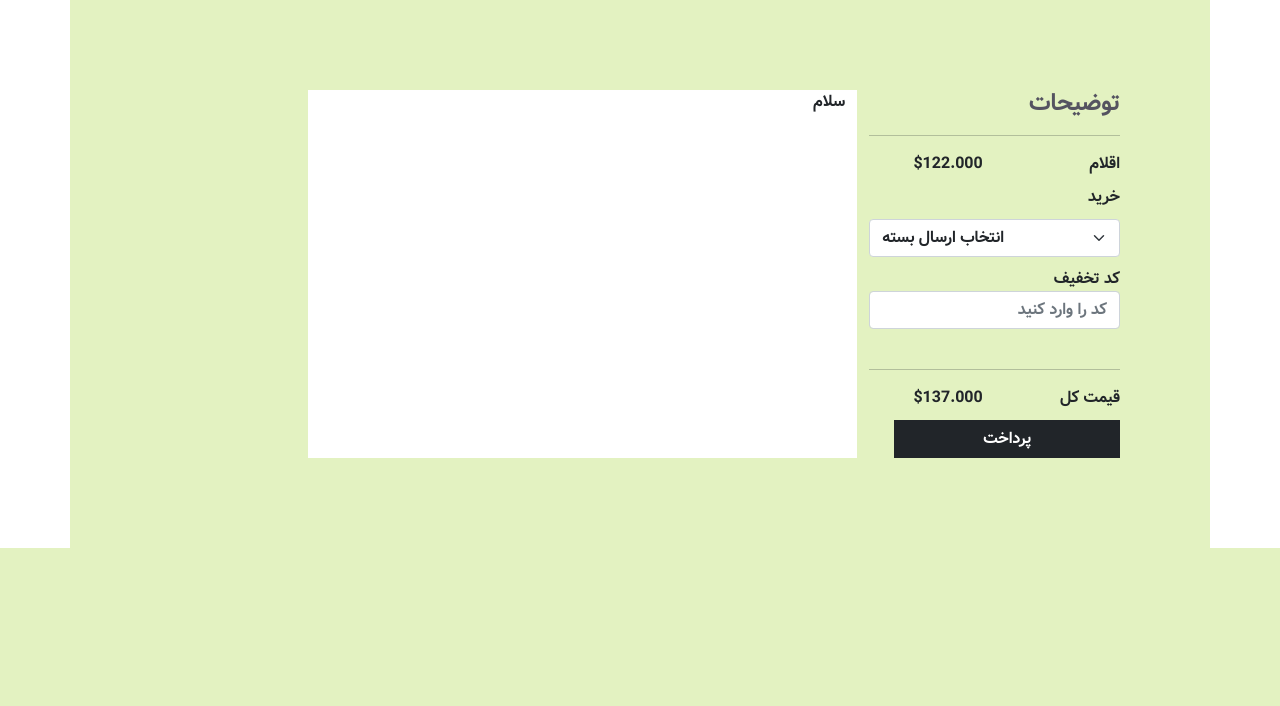
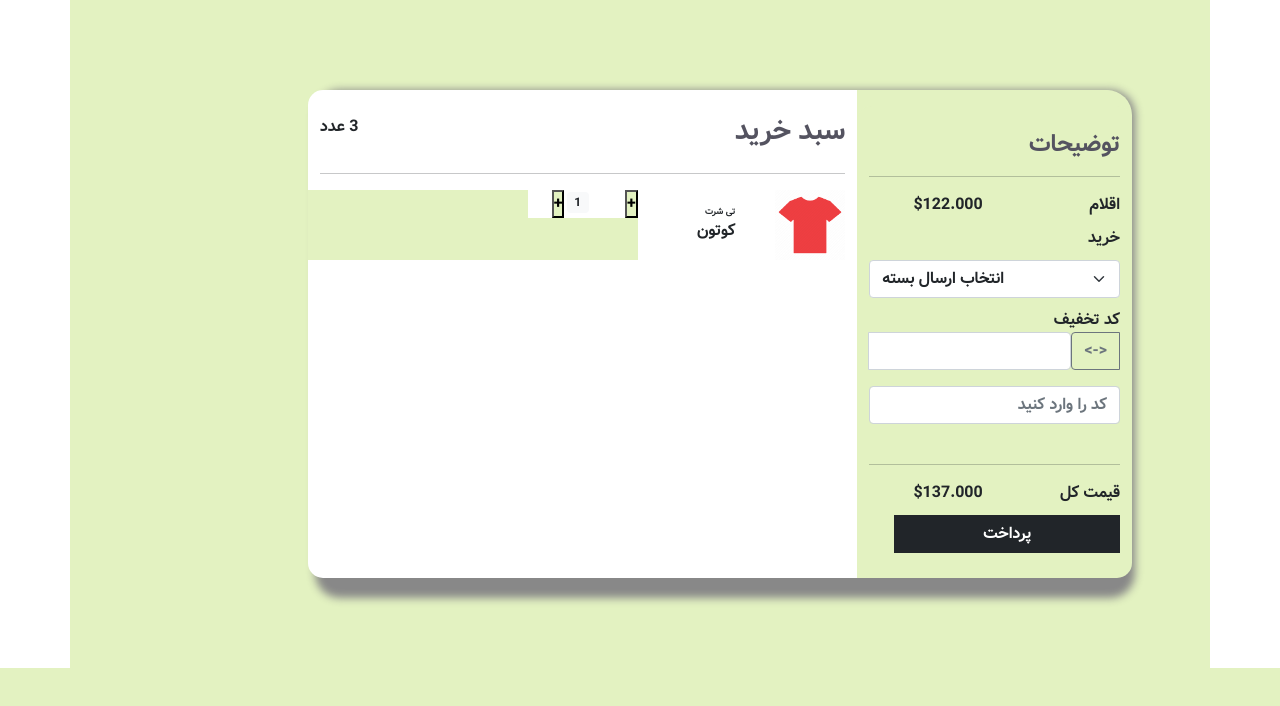
Before and after one commit to tayebmoradi/Hw6, a plain HTML site: page index.html in a window 1280 px wide. Drawn offline with nearby package versions, Linux system fonts and the light colour scheme.

Commit message:
Add image shop and sucessfully Summary

```diff
--- a/Css/style.css
+++ b/Css/style.css
@@ -36,25 +36,28 @@ margin: 0%;
 background-color: var(--color-grayLite);
 
 }
-h4{
+h4,h3{
   color: var(--color-font);
 
 }
 
 .FormShop{
-
-  box-shadow: rgba(var(--color-font),0,0.0.5);
   width: 800px;
   height: 100%;
   background-color: var(--color-gray);
-
+  box-shadow:  5px 10px 8px 10px #888888;
+  border-radius: 15px;
 }
 .Summary{
   background-color: var(--color-grayLite);
-
+  border-radius: 15px 0 0 15px;
+  padding: 25px;
+  border-radius: 15px;
 }
 .Cart{
   background-color: #ffffff;
+  border-radius: 15px 0 0 15px;
+  padding: 25px;
 }
 select{
   box-sizing: border-box;
--- a/index.html
+++ b/index.html
@@ -12,8 +12,8 @@
 <body>
     <div class="container" style="padding: 90px;">
          <div class="FormShop">
-        <div class="row">
-            <div class="col-4 Summary">
+        <div class="row" style="border-radius: 25px;">
+            <div class="col-4 Summary mt-3">
                 <h4>توضیحات</h4>
                 <hr>
                 <div>
@@ -42,6 +42,10 @@
                     </span>
                    </div>
                    <div>
+                    <div class="input-group mb-3">
+                        <button class="btn btn-outline-secondary" type="button" id="button-addon1"><-></button>
+                        <input type="text" class="form-control" placeholder="" aria-label="Example text with button addon" aria-describedby="button-addon1">
+                      </div>
                     <input type="text" class="form-control"  placeholder="کد را وارد کنید">
                    </div>
                    <br>
@@ -61,7 +65,45 @@
                    </div>
                    </div>
             </div>
-            <div class="col-8 Cart">سلام</div>
+            <div class="col-8 Cart">
+                <div class="row ">
+                    <div class="col-6 bg-white"><h3 class="bg-white">سبد خرید</h3></div>
+                    <div class="col-6 bg-white " style="text-align: end;">
+                        <span class="bg-white">
+                            3 عدد
+                        </span>
+                    </div>
+                </div>
+               <div class="bg-white" style="margin-top: 7px !important; ">
+                 <hr>
+                 <div class="row bg-white">
+                    <div class="col bg-white">
+                        <img src="./img/images.png" width="70px">
+                    </div>
+                    <div class="col bg-white">
+                        <div class="row mt-3 bg-white" >
+                            <span class="bg-white" style="font-size: 9px; "> تی شرت</span>
+                            <span class="bg-white">کوتون</span>
+                        </div>
+                    </div>
+                    <div class="col">
+                        <div class="row">
+                            <div class=" col-4 bg-white p-0 m-0">
+                                <button>+</button>
+                            </div>
+                            <div class=" col-4 bg-white" >
+                                 <span class="badge bg-light text-dark">1</span>
+                            </div>
+                            <div class="col-4 bg-white p-0 m-0" >
+                                <button>+</button>
+                            </div>
+                        </div>
+                    </div>
+                    <div class="col"></div>
+                    <div class="col"></div>
+                 </div>
+               </div>
+            </div>
         </div>
     </div>
     </div>
```
Also changed, not shown: img/images.png (added), img/t_shirt_icon_157416.png (added).
